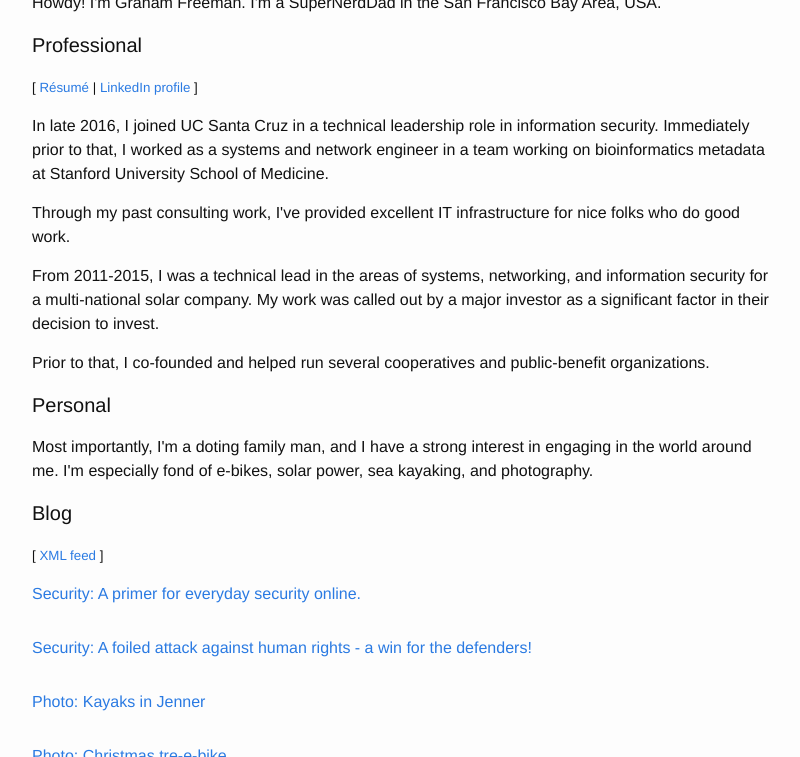
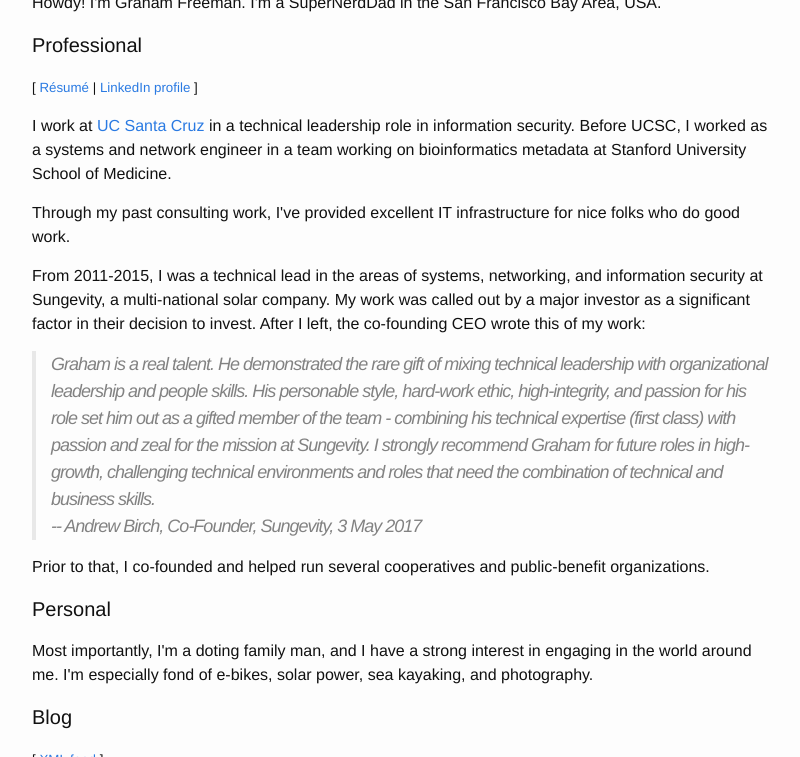
Before and after one commit to gjmf/gjmf.github.io, a Jekyll site: the page built from index.html, in a window 1280 px wide and 900 px high, scrolled down 273 px, cut to the strip 143-900 px from the top of the window. Shown: the whole strip, without its empty margins (238-1038 px from the left). Built offline with Jekyll 4.4.1, drawn with Linux system fonts in a browser that asks for light colours; comment, search, counter and statistics services are not loaded.

Commit message:
Revamped professional summary, and included security primer summary

```diff
--- a/index.html
+++ b/index.html
@@ -12,27 +12,39 @@
         Howdy! I'm Graham Freeman. I'm a SuperNerdDad in the San Francisco Bay Area, USA.
         </p>
 
-<h2 class="page-heading">Professional</h2>
+<h3 class="page-heading">Professional</h2>
 
 <p class="text">
+
 <small>
     [ <a href="https://s3-us-west-2.amazonaws.com/gjmf-dist/assets/Graham_Freeman-Resume-May_2016.pdf">Résumé</a> | <a href="https://www.linkedin.com/in/grahamfreeman">LinkedIn profile</a> ]
 </small>
+
+<script src="//platform.linkedin.com/in.js" type="text/javascript"></script>
+<script type="IN/MemberProfile" data-id="https://www.linkedin.com/in/grahamfreeman" data-format="hover" data-related="false"></script>
+
 </p>
+
         <p>
-        In late 2016, I joined UC Santa Cruz in a technical leadership role in information security. Immediately prior to that, I worked as a systems and network engineer in a team working on bioinformatics metadata at Stanford University School of Medicine.
+        I work at <a href="https://www.ucsc.edu/">UC Santa Cruz</a> in a technical leadership role in information security. Before UCSC, I worked as a systems and network engineer in a team working on bioinformatics metadata at Stanford University School of Medicine.
 	</p>
 	<p>
         Through my past consulting work, I've provided excellent IT infrastructure for nice folks who do good work.
         </p>
         <p>
-        From 2011-2015, I was a technical lead in the areas of systems, networking, and information security for a multi-national solar company. My work was called out by a major investor as a significant factor in their decision to invest.
+        From 2011-2015, I was a technical lead in the areas of systems, networking, and information security at Sungevity, a multi-national solar company. My work was called out by a major investor as a significant factor in their decision to invest. After I left, the co-founding CEO wrote this of my work:
+<br />
+<blockquote>
+Graham is a real talent. He demonstrated the rare gift of mixing technical leadership with organizational leadership and people skills. His personable style, hard-work ethic, high-integrity, and passion for his role set him out as a gifted member of the team - combining his technical expertise (first class) with passion and zeal for the mission at Sungevity. I strongly recommend Graham for future roles in high-growth, challenging technical environments and roles that need the combination of technical and business skills.
+<br />
+-- Andrew Birch, Co-Founder, Sungevity, 3 May 2017
+</blockquote>
         </p>
 	<p>
 	Prior to that, I co-founded and helped run several cooperatives and public-benefit organizations.
 	</p>
 
-<h2 class="page-heading">Personal</h2>
+<h3 class="page-heading">Personal</h2>
         <p>
         Most importantly, I'm a doting family man, and I have a strong interest in engaging in the world around me.  I'm especially fond of e-bikes, solar power, sea kayaking, and photography.
         </p>
```
Also changed, not shown: _posts/2017-07-01-security-primer.markdown (+32 -2 lines).
